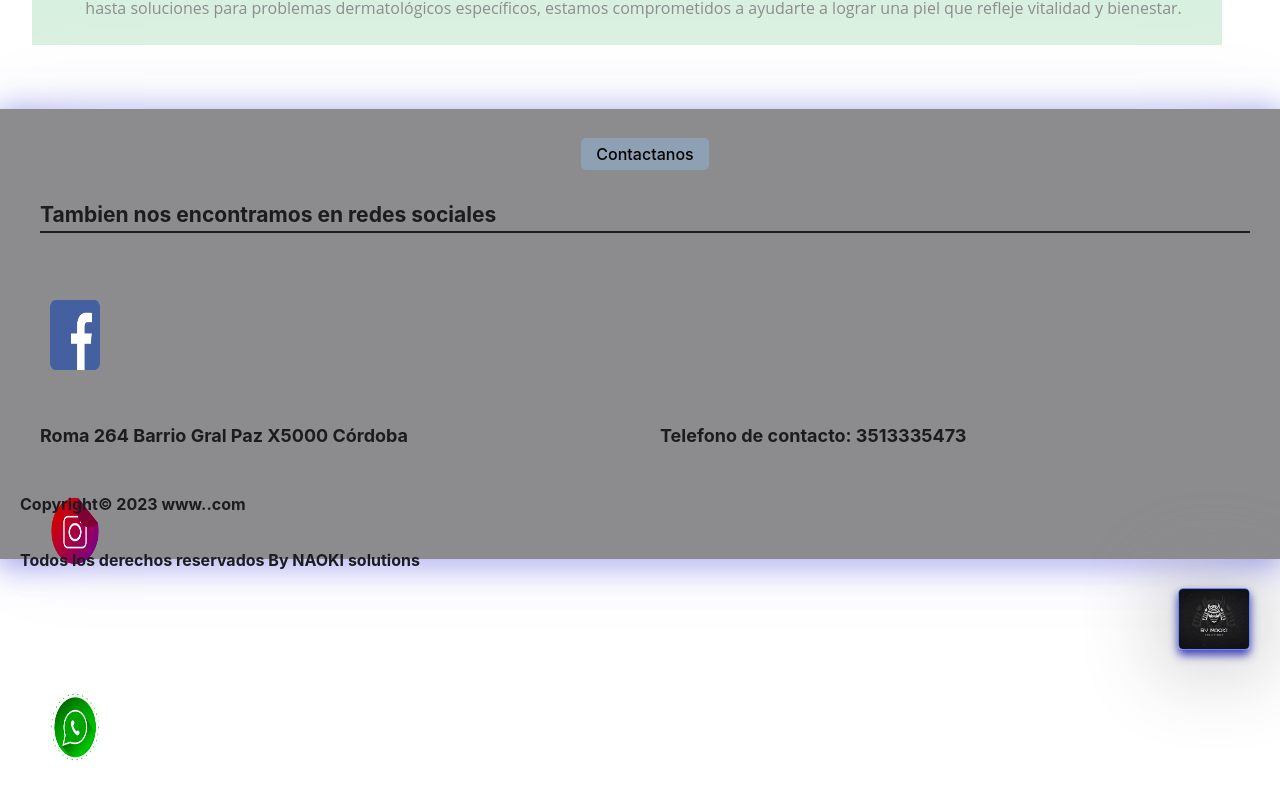
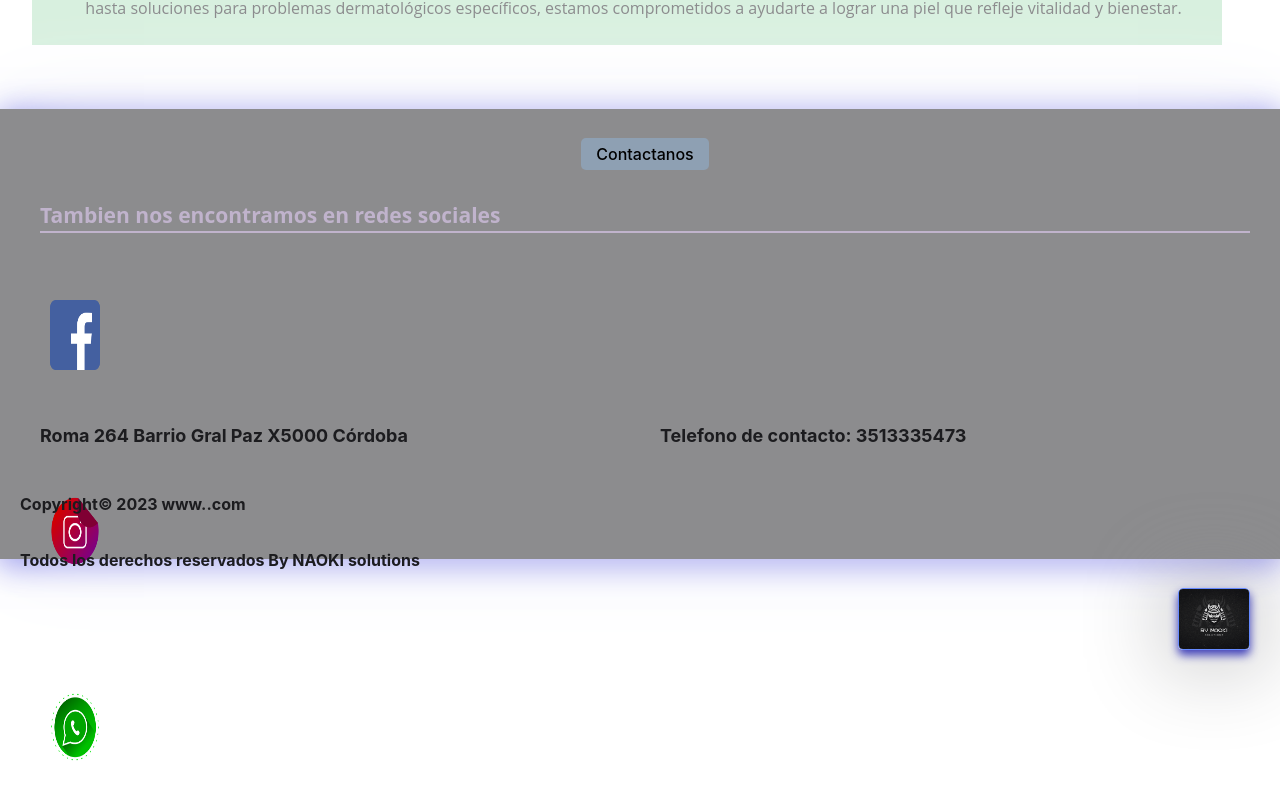
Before and after one commit to ginofrancocba/medicinaIntegrativaFront, a React (Vite) app: page / in a window 1280 px wide. Shown: the part 827-1627 px from the top of the page. Built offline with nearby package versions, Linux system fonts and the light colour scheme.

Commit message:
Add Change Footer

```diff
--- a/src/views/Footer.css
+++ b/src/views/Footer.css
@@ -31,9 +31,10 @@
 }
 
 .rrss {
+   font: 2rem/2rem "Open Sans", sans-serif;
    display: flex;
    width: 500px;
-   color: var(--oscuro);
+   color: var(--pastel);
    margin: 0rem auto 0;
 }
 
@@ -42,7 +43,7 @@ ul {
 }
 
 .rrss ul li h3 {
-   border-bottom: 2px solid var(--oscuro);
+   border-bottom: 2px solid var(--pastel);
    margin: auto 0;
 }
 
```
